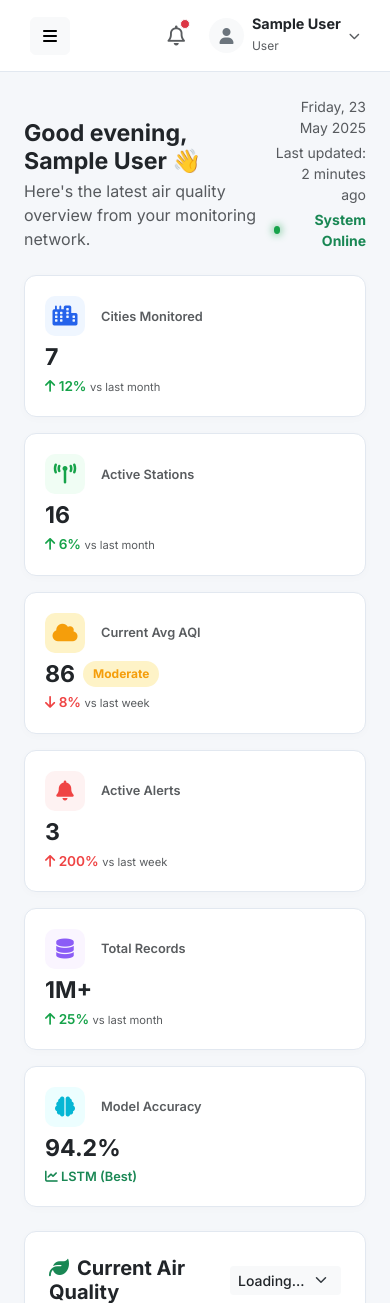
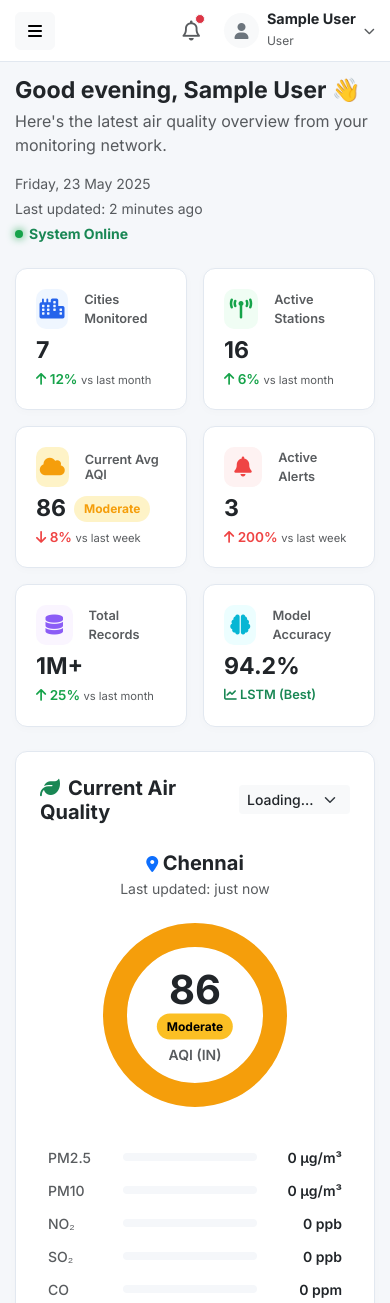
Before and after one commit to ajaybharathiraja/AQI-project, a Flask app: page / in a window 390 px wide. Shown: the top 1303 px of the page. Run offline with Flask 3, Linux system fonts and the light colour scheme; the visitor is signed in with stand-in values (Sample User, id 1); data that the repository does not hold is empty.

Commit message:
feat: add dashboard template with KPI cards, gauge, and live map UI elements

```diff
--- a/app/static/css/main.css
+++ b/app/static/css/main.css
@@ -205,4 +205,6 @@ body {
     #sidebar { margin-left: -260px; }
     #sidebar.active { margin-left: 0; }
     #content { margin-left: 0; }
+    .top-navbar { padding: 10px 15px; }
+    .container-fluid { padding: 15px !important; }
 }
--- a/app/templates/dashboard/dashboard.html
+++ b/app/templates/dashboard/dashboard.html
@@ -20,15 +20,15 @@
 
 {% block content %}
 <!-- Dashboard Header -->
-<div class="d-flex justify-content-between align-items-end mb-4">
+<div class="d-flex flex-column flex-md-row justify-content-between align-items-start align-items-md-end mb-4 gap-3">
     <div>
         <h3 class="fw-bold text-dark mb-1">Good evening, {{ current_user.name }} 👋</h3>
         <p class="text-muted mb-0">Here's the latest air quality overview from your monitoring network.</p>
     </div>
-    <div class="text-end">
+    <div class="text-start text-md-end">
         <div class="text-muted small mb-1">Friday, 23 May 2025</div>
         <div class="text-muted small mb-1">Last updated: 2 minutes ago</div>
-        <div class="d-flex align-items-center justify-content-end text-success fw-bold small">
+        <div class="d-flex align-items-center justify-content-start justify-content-md-end text-success fw-bold small">
             <span class="status-dot status-online"></span> System Online
         </div>
     </div>
@@ -36,7 +36,7 @@
 
 <!-- KPI Cards Row -->
 <div class="row g-3 mb-4">
-    <div class="col-md-2">
+    <div class="col-6 col-md-2">
         <div class="card kpi-card h-100">
             <div class="d-flex align-items-center gap-3 mb-2">
                 <div class="kpi-icon kpi-blue"><i class="fas fa-city"></i></div>
@@ -46,7 +46,7 @@
             <div class="trend-up"><i class="fas fa-arrow-up"></i> 12% <span class="text-muted fw-normal" style="font-size: 0.7rem;">vs last month</span></div>
         </div>
     </div>
-    <div class="col-md-2">
+    <div class="col-6 col-md-2">
         <div class="card kpi-card h-100">
             <div class="d-flex align-items-center gap-3 mb-2">
                 <div class="kpi-icon kpi-green"><i class="fas fa-broadcast-tower"></i></div>
@@ -56,7 +56,7 @@
             <div class="trend-up"><i class="fas fa-arrow-up"></i> 6% <span class="text-muted fw-normal" style="font-size: 0.7rem;">vs last month</span></div>
         </div>
     </div>
-    <div class="col-md-2">
+    <div class="col-6 col-md-2">
         <div class="card kpi-card h-100">
             <div class="d-flex align-items-center gap-3 mb-2">
                 <div class="kpi-icon kpi-yellow"><i class="fas fa-cloud"></i></div>
@@ -69,7 +69,7 @@
             <div class="trend-down"><i class="fas fa-arrow-down"></i> 8% <span class="text-muted fw-normal" style="font-size: 0.7rem;">vs last week</span></div>
         </div>
     </div>
-    <div class="col-md-2">
+    <div class="col-6 col-md-2">
         <div class="card kpi-card h-100">
             <div class="d-flex align-items-center gap-3 mb-2">
                 <div class="kpi-icon kpi-red"><i class="fas fa-bell"></i></div>
@@ -79,7 +79,7 @@
             <div class="trend-down"><i class="fas fa-arrow-up"></i> 200% <span class="text-muted fw-normal" style="font-size: 0.7rem;">vs last week</span></div>
         </div>
     </div>
-    <div class="col-md-2">
+    <div class="col-6 col-md-2">
         <div class="card kpi-card h-100">
             <div class="d-flex align-items-center gap-3 mb-2">
                 <div class="kpi-icon kpi-purple"><i class="fas fa-database"></i></div>
@@ -89,7 +89,7 @@
             <div class="trend-up"><i class="fas fa-arrow-up"></i> 25% <span class="text-muted fw-normal" style="font-size: 0.7rem;">vs last month</span></div>
         </div>
     </div>
-    <div class="col-md-2">
+    <div class="col-6 col-md-2">
         <div class="card kpi-card h-100">
             <div class="d-flex align-items-center gap-3 mb-2">
                 <div class="kpi-icon kpi-cyan"><i class="fas fa-brain"></i></div>
```
